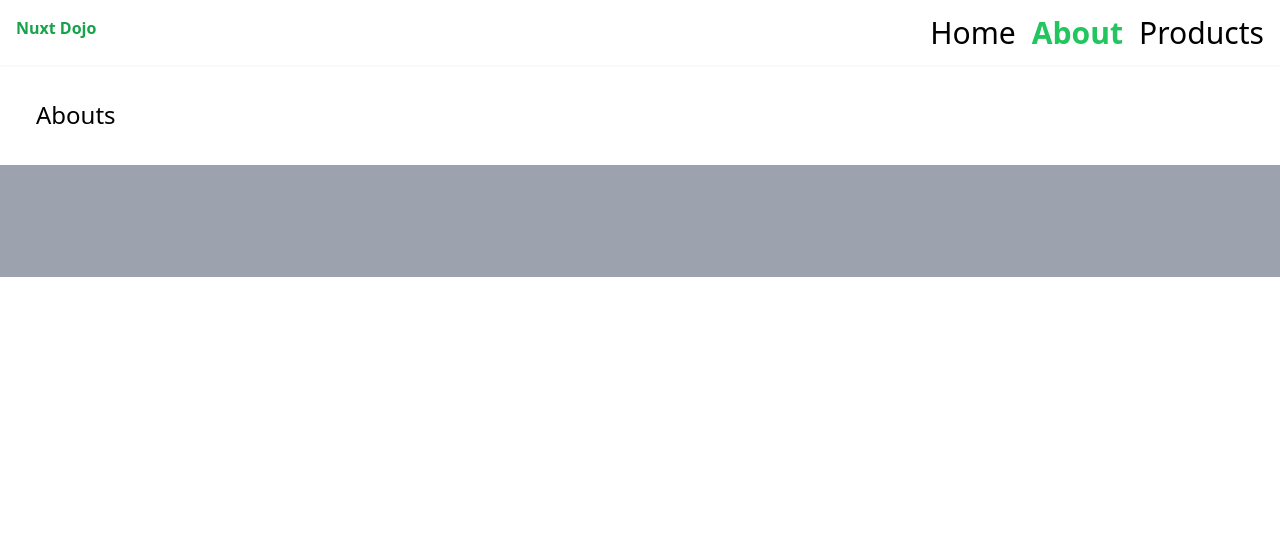
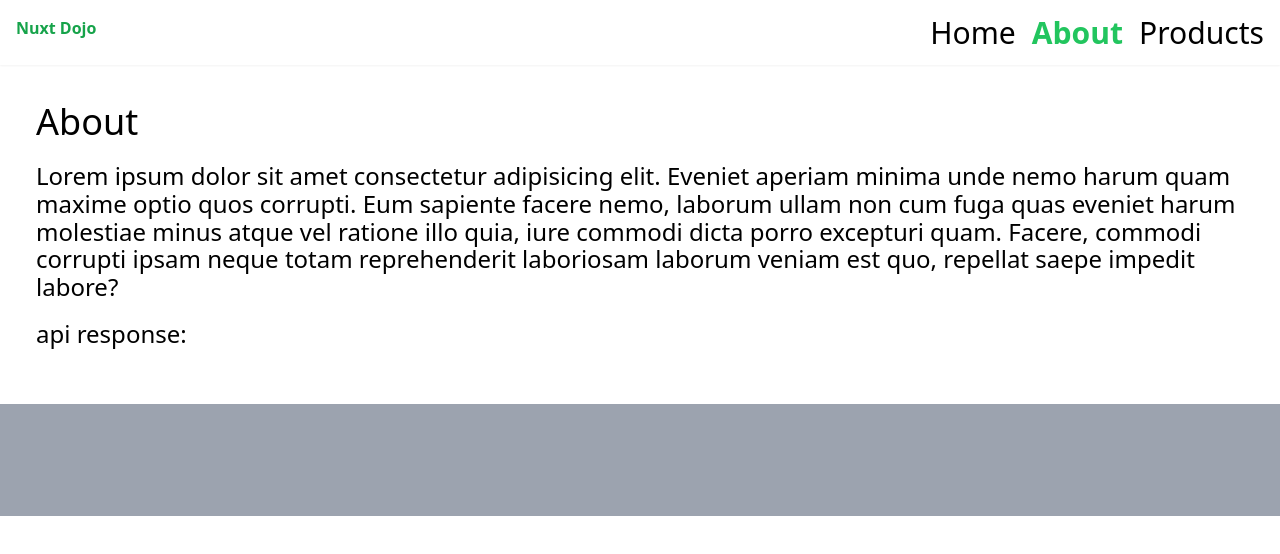
Before and after one commit to romek-n/first-app, a Nuxt app: page /about in a window 1280 px wide. Shown: the top 554 px of the page. Built offline with nearby package versions, Linux system fonts and the light colour scheme; no server answers.

Commit message:
Не получается подключить api, выдвет ошибку почему то и не отображается на сайте

```diff
--- a/app/pages/about.vue
+++ b/app/pages/about.vue
@@ -1,11 +1,35 @@
-<script setup lang="ts">
-const { data } = await useFetch('/api/ninja')
-</script>
-
 <template>
   <div>
-    <h1> Abouts </h1>
+    <h2>About</h2>
+    <p>
+      Lorem ipsum dolor sit amet consectetur adipisicing elit. Eveniet aperiam
+      minima unde nemo harum quam maxime optio quos corrupti. Eum sapiente
+      facere nemo, laborum ullam non cum fuga quas eveniet harum molestiae minus
+      atque vel ratione illo quia, iure commodi dicta porro excepturi quam.
+      Facere, commodi corrupti ipsam neque totam reprehenderit laboriosam
+      laborum veniam est quo, repellat saepe impedit labore?
+    </p>
+    <p>api response:</p>
+    <div>{{ data }}</div>
   </div>
 </template>
 
-<style></style>
+<style scoped>
+h2 {
+  margin-bottom: 20px;
+  font-size: 36px;
+}
+p {
+  margin: 20px 0;
+}
+</style>
+
+<script setup>
+// const { data } = await useFetch('/api/ninja?name=mario')
+// const { data } = await useFetch('/api/ninja?name=mario', {
+//   method: 'post',
+//   body: {age: 30}
+// })
+
+const { data } = await useFetch("/api/ninja");
+</script>
```
Also changed, not shown: 1 other file (tests, documents, lock files or other folders).
